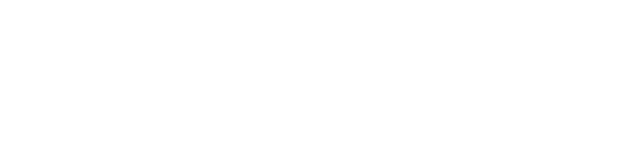
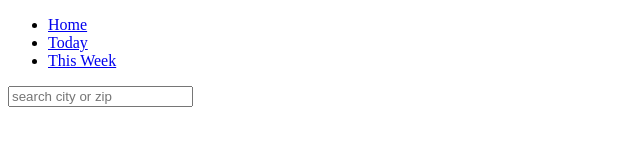
Before and after one commit to blujay0/Weatherly, a plain HTML site: page index.html in a window 1280 px wide. Shown: the whole page, without its empty margins (0-640 px from the left). Drawn offline with Linux system fonts and the light colour scheme.

Commit message:
create navbar content

```diff
--- a/index.html
+++ b/index.html
@@ -8,7 +8,16 @@
   <link rel="stylesheet" href="css/style.css">
 </head>
 <body>
-
+  <header>
+    <nav class="navbar">
+      <ul>
+        <li><a href="#">Home</a></li>
+        <li><a href="#">Today</a></li>
+        <li><a href="#">This Week</a></li>
+      </ul>
+      <input type="text" placeholder="search city or zip">
+    </nav>
+  </header>
   <script src="app.js"></script>
 </body>
 </html>
```
